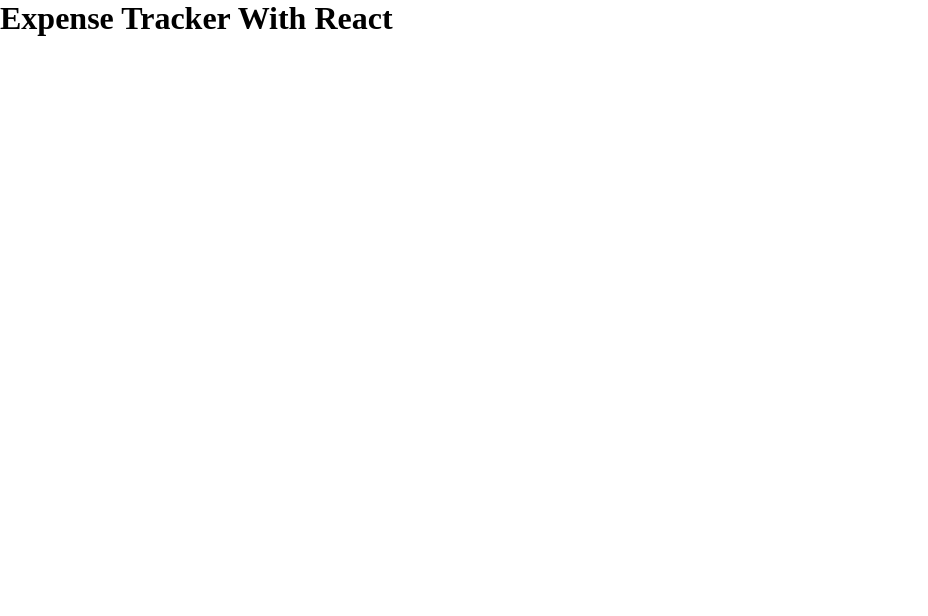
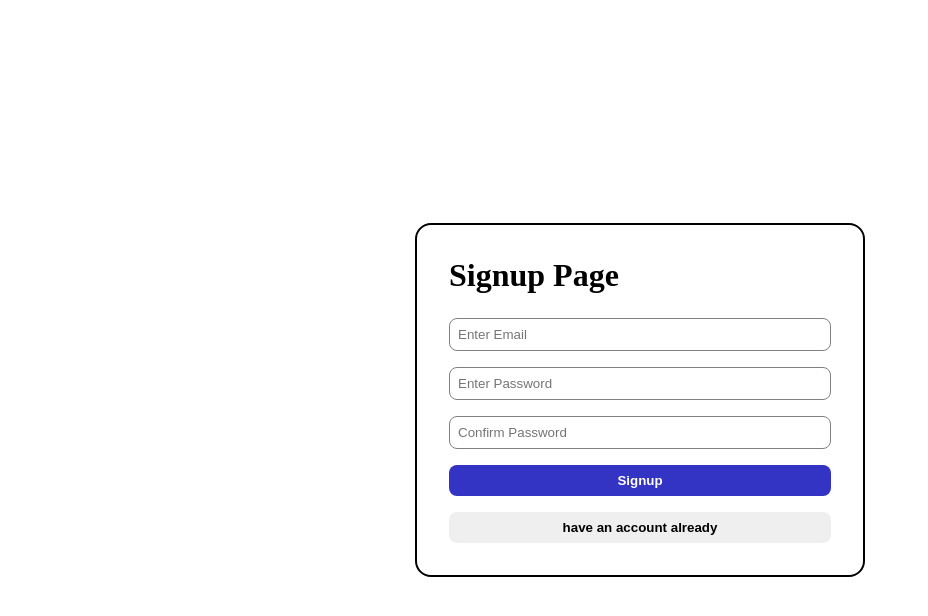
Before and after one commit to devsandeepsharma/Expense-Tracker-With-React, a React (Create React App) app: page / in a window 1280 px wide. Shown: the top 616 px of the page, without its empty margins (0-928 px from the left). Built offline with nearby package versions, Linux system fonts and the light colour scheme.

Commit message:
Signup Functinality added

```diff
--- a/src/App.js
+++ b/src/App.js
@@ -1,5 +1,9 @@
+import SignupForm from "./components/Form/SignupForm";
+
 const App = () => {
-  return <h1>Expense Tracker With React</h1>;
+  return (
+    <SignupForm />
+  );
 }
 
 export default App;
--- /dev/null
+++ b/src/components/Form/SignupForm.js
@@ -0,0 +1,63 @@
+import { useState } from "react";
+
+import "./signupForm.css";
+
+const SignupForm = () => {
+
+    const [email, setEmail] = useState("");
+    const [password, setPassword] = useState("");
+    const [conPassword, setConPassword] = useState("");
+    const [error, setError] = useState("");
+
+    const submitFormHandler = (e) => {
+        e.preventDefault();
+        setError("");
+
+        if(email === "" || password === "" || conPassword === "") {
+            setError("Invalid Field");
+            return;
+        }
+
+        if(password !== conPassword) {
+            setError("Check Your Password Again");
+            return;
+        }
+
+        createUser({email, password});
+    }
+
+    const createUser = async (userData) => {
+        try {
+            const res = await fetch("https://identitytoolkit.googleapis.com/v1/accounts:signUp?key=AIzaSyDmADQQx9NA-3D5knEfkuhtJbI9buxLkYI", {
+                method: "POST",
+                body: JSON.stringify(userData)
+            })
+
+            const user = await res.json();
+
+            if (!res.ok) {
+                throw new Error(user.error.message || "Signup failed");
+            }
+
+            console.log(user);
+        } catch (error) {
+            setError(error.message);
+        }
+    }
+
+    return (
+        <div className="form-wrapper">
+            <form className="form" onSubmit={submitFormHandler}>
+                <h1>Signup Page</h1>
+                <input type="email" value={email} onChange={(e) => setEmail(e.target.value)} placeholder="Enter Email" />
+                <input type="password" value={password} onChange={(e) => setPassword(e.target.value)} placeholder="Enter Password" />
+                <input type="password" value={conPassword} onChange={(e) => setConPassword(e.target.value)} placeholder="Confirm Password" />
+                <button className="primary" type="submit">Signup</button>
+                <button type="button">have an account already</button>
+                {error && <p>{error}</p>}
+            </form>
+        </div>
+    )
+}
+
+export default SignupForm;
--- /dev/null
+++ b/src/components/Form/signupForm.css
@@ -0,0 +1,45 @@
+.form-wrapper {
+    display: flex;
+    justify-content: center;
+    align-items: center;
+    min-height: 100vh;
+}
+
+.form {
+    padding: 32px;
+    display: flex;
+    flex-direction: column;
+    gap: 16px;
+    margin: auto;
+    width: 450px;
+    border: 2px solid black;
+    border-radius: 16px;
+}
+
+.form h1 {
+    margin-bottom: 8px;
+}
+
+.form input {
+    width: 100%;
+    padding: 8px;
+    border: 1px solid gray;
+    border-radius: 8px;
+}
+
+.form button {
+    padding: 8px;
+    border: 0;
+    border-radius: 8px;
+    font-weight: bold;
+    cursor: pointer;
+}
+
+.form .primary {
+    background-color: rgb(51, 51, 196);
+    color: white;
+}
+
+.form .secondary {
+    background-color: rgb(56, 56, 82);
+}
```
